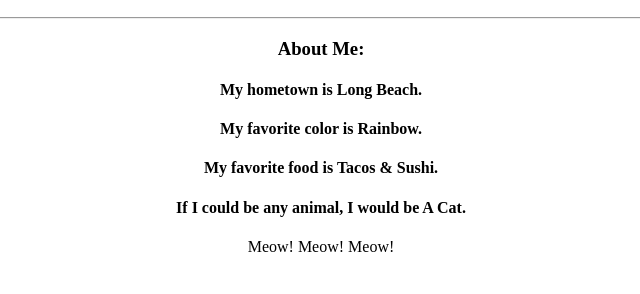
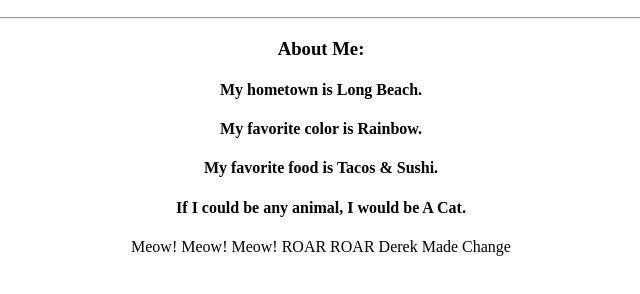
Before and after one commit to arhsalazar/My-First-Repo, a plain HTML site: page index.html in a window 1280 px wide. Shown: the part 110-404 px from the top of the page, without its empty margins (319-959 px from the left). Drawn offline with Linux system fonts and the light colour scheme.

Commit message:
Derek made a change.

```diff
--- a/index.html
+++ b/index.html
@@ -15,7 +15,7 @@
 					<h4>My favorite color is Rainbow.</h4>
 					<h4>My favorite food is Tacos & Sushi.</h4>
 					<h4>If I could be any animal, I would be A Cat.</h4>
-                    <p>Meow! Meow! Meow!</p>
+                    <p>Meow! Meow! Meow! ROAR ROAR Derek Made Change</p>
 			</div>
 		  </body>
 		</html>
```
